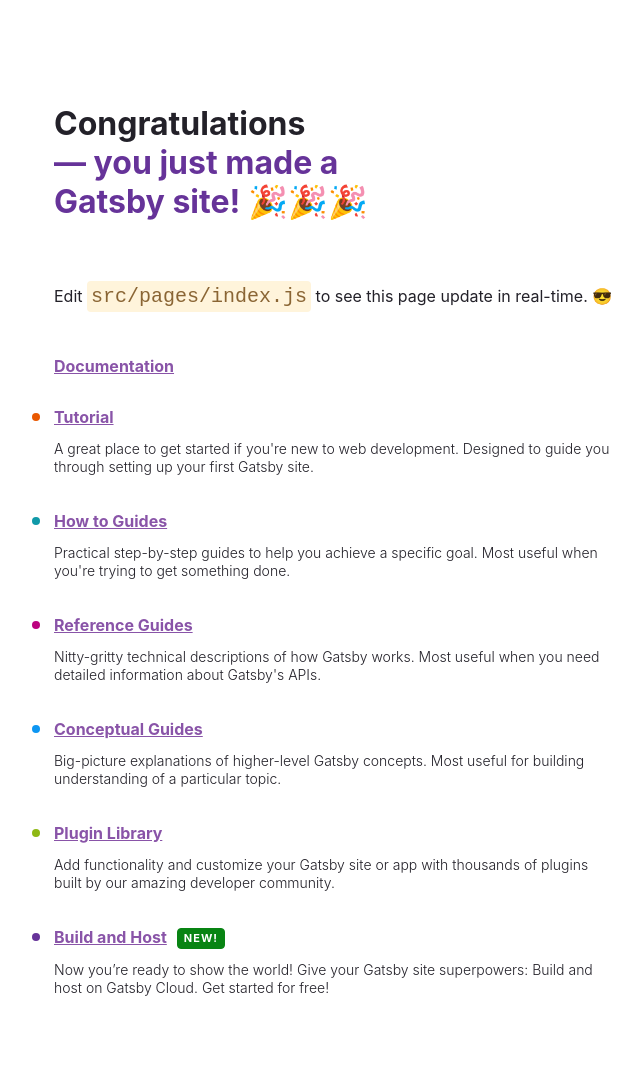
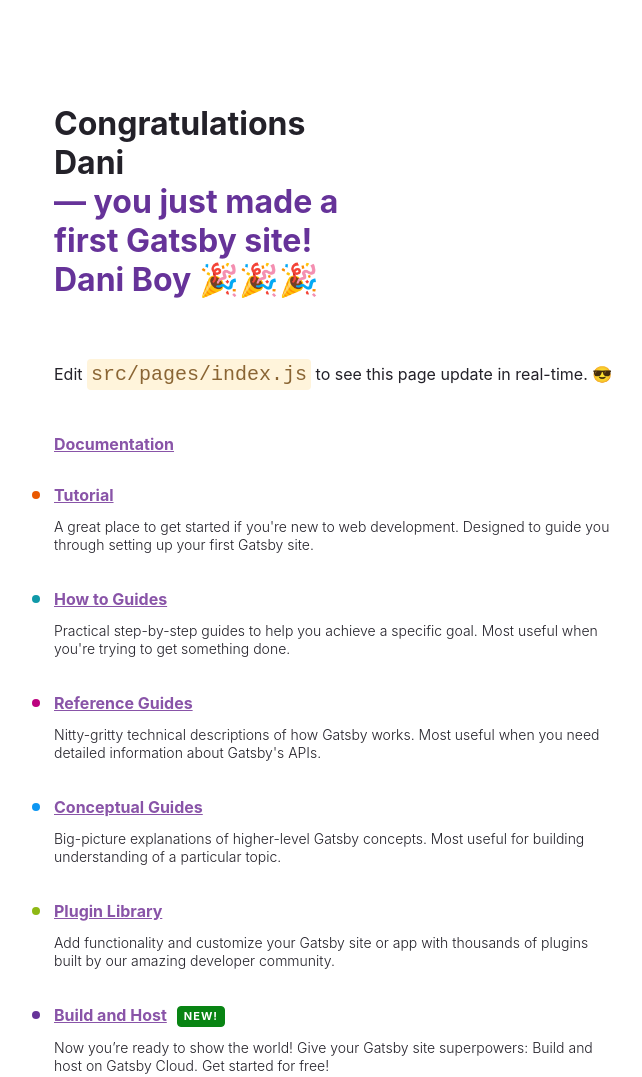
Before and after one commit to Medhane34/my-first-gatsby, a Gatsby site: page / in a window 1280 px wide. Shown: the top 1077 px of the page, without its empty margins (50-692 px from the left). Built offline with nearby package versions, Linux system fonts and the light colour scheme; Gatsby itself is replaced by a stand-in of ours.

Commit message:
Updated state changes in index.js

```diff
--- a/src/pages/index.js
+++ b/src/pages/index.js
@@ -127,9 +127,9 @@ const IndexPage = () => {
   return (
     <main style={pageStyles}>
       <h1 style={headingStyles}>
-        Congratulations
+        Congratulations Dani
         <br />
-        <span style={headingAccentStyles}>— you just made a Gatsby site! 🎉🎉🎉</span>
+        <span style={headingAccentStyles}>— you just made a first Gatsby site! Dani Boy  🎉🎉🎉</span>
       </h1>
       <p style={paragraphStyles}>
         Edit <code style={codeStyles}>src/pages/index.js</code> to see this page
```
